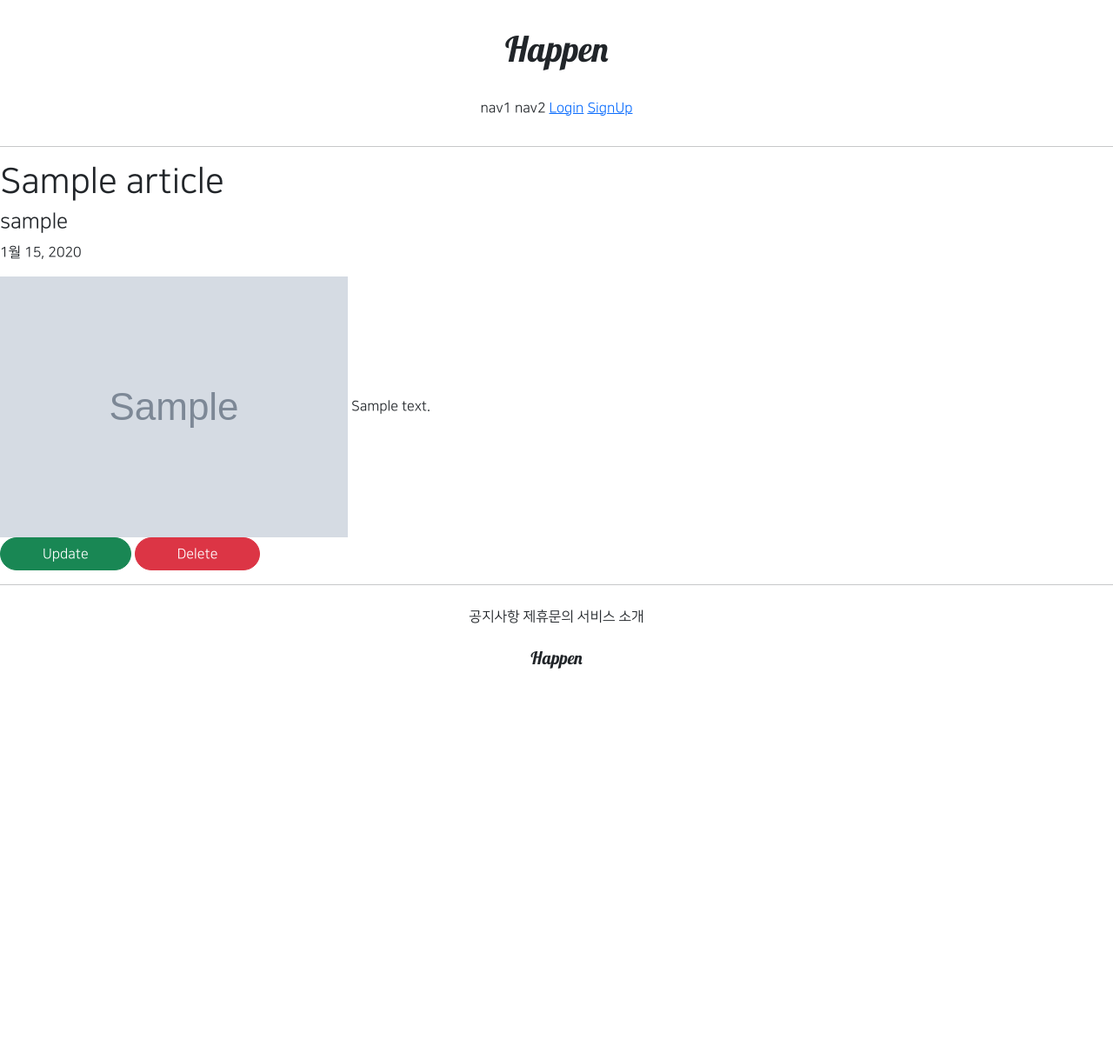
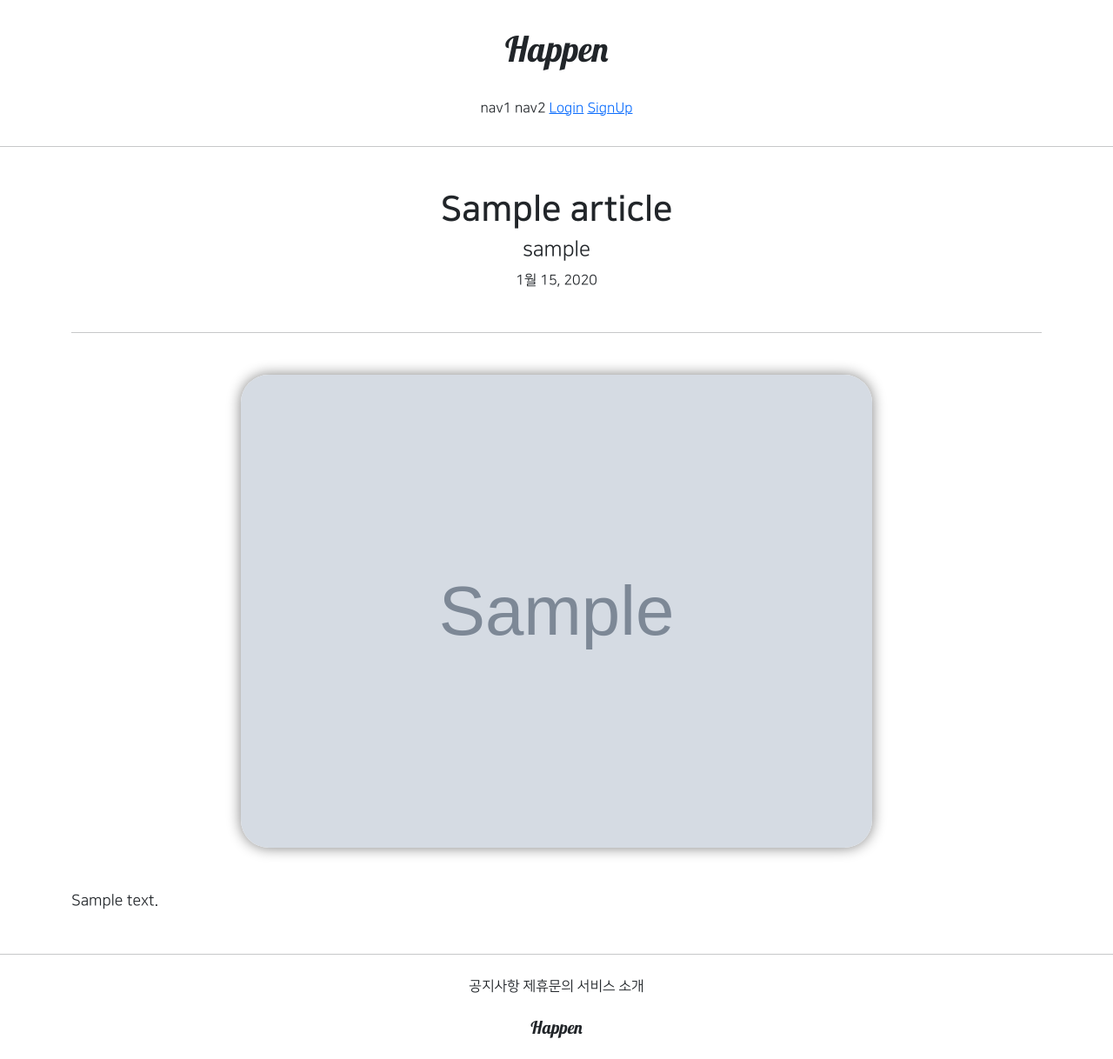
Before and after one commit to tkekdzhd/gis_0702, a Django app: page /articles/detail/1 in a window 1280 px wide. Shown: the whole page at 87% size. Before the commit the page ends 769 px from the top, so only its background shows below. Run offline with Django 3.2, Linux system fonts and the light colour scheme; tables that the repository leaves empty hold one stand-in row (values such as "Sample post"); grey boxes marked "Sample" are stand-in pictures; parts of the project's set-up code (start-up, migrations or seed data) failed here and were passed over; some libraries are stand-ins or nearby versions.

Commit message:
0806 commit 1

```diff
--- a/articleapp/templates/articleapp/detail.html
+++ b/articleapp/templates/articleapp/detail.html
@@ -2,17 +2,23 @@
 
 {% block content %}
 
-    <div>
-        <div>
+    <div class="container text-center">
+        <div class="my-5">
             {# 게시글 제목, 글쓴이, 작성일자 #}
-            <h1>{{ target_article.title }}</h1>
+            <h1 class="NNS_B">{{ target_article.title }}</h1>
             <h4>{{ target_article.writer.profile.nickname }}</h4>
             <p>{{ target_article.created_at }}</p>
         </div>
-        <div>
+
+        <hr>
+
+        <div class="my-5">
             {# 게시글 대표이미지, 글 내용 #}
-            <img src="{{ target_article.image.url }}" alt="">
-            {{ target_article.content }}
+            <img src="{{ target_article.image.url }}" class="article_image" alt="">
+            <div class="my-5 article_content">
+                {{ target_article.content }}
+            </div>
+            {% if target_article.writer == user %}
             <div>
                 <a href="{% url 'articleapp:update' pk=target_article.pk %}"
                     class="btn btn-success rounded-pill px-5">
@@ -23,6 +29,10 @@
                     Delete
                 </a>
             </div>
+            {% endif %}
+        </div>
+        <div>
+        {#      댓글 내용, 댓글 작성란      #}
         </div>
     </div>
 
--- a/static/base.css
+++ b/static/base.css
@@ -44,3 +44,14 @@
 .round_button:hover{
     color: dimgray;
 }
+
+.article_content{
+    font-size: 1.1rem;
+    text-align: left;
+}
+
+.article_image{
+    border-radius: 2rem;
+    width:65%;
+    box-shadow: 0 0 1rem grey;
+}
```
